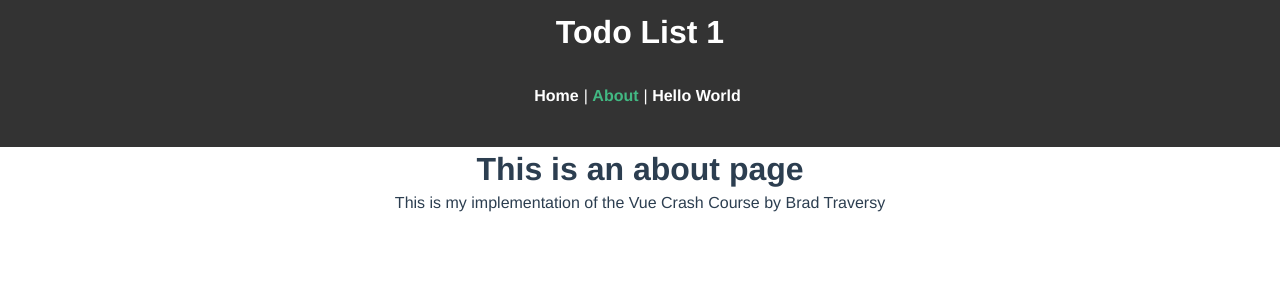
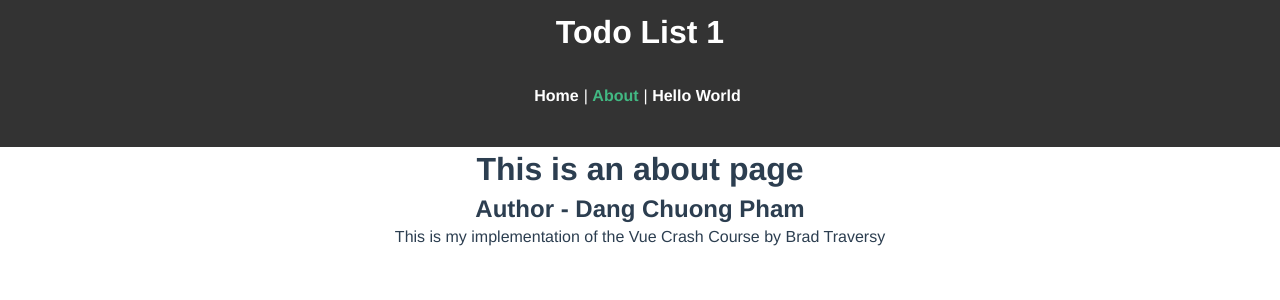
Before and after one commit to CodeLyoko2610/vue_todo_list_1, a Vue app: page /#/about in a window 1280 px wide. Shown: the top 300 px of the page. Built offline with nearby package versions, Linux system fonts and the light colour scheme.

Commit message:
Add author text.

```diff
--- a/src/views/About.vue
+++ b/src/views/About.vue
@@ -1,6 +1,7 @@
 <template>
   <div class="about">
     <h1>This is an about page</h1>
+    <h2>Author - Dang Chuong Pham</h2>
     <p>
       This is my implementation of the Vue Crash Course by Brad Traversy
     </p>
```
